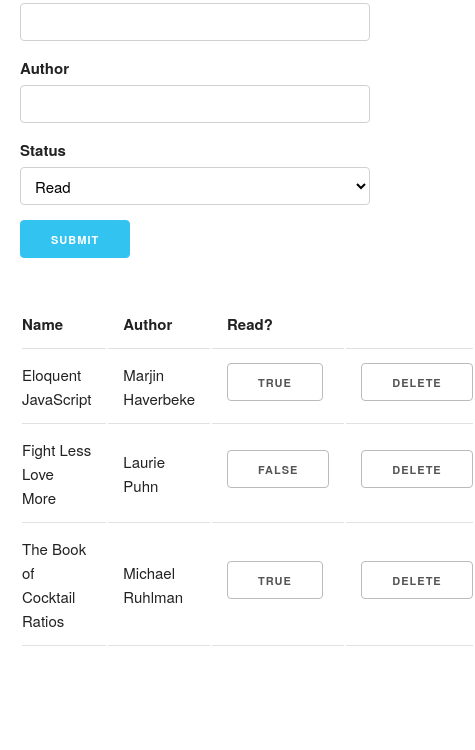
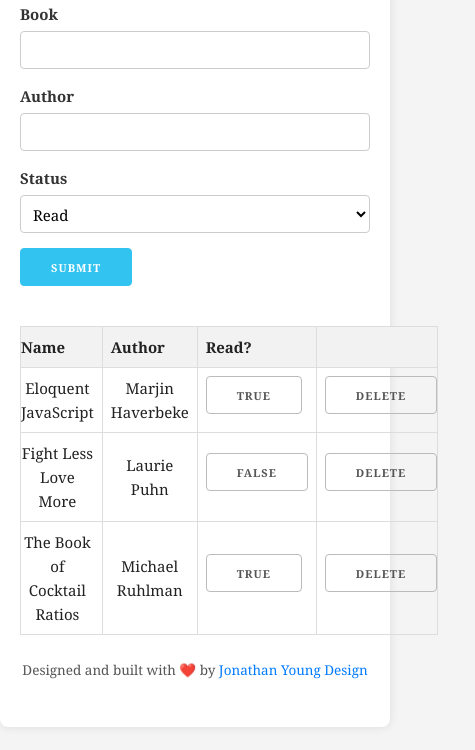
Before and after one commit to iterating/test.library, a plain HTML site: page index.html in a window 390 px wide. Shown: the part 94-844 px from the top of the page, 475 px wide, since content can reach past the window. Drawn offline with Linux system fonts and the light colour scheme.

Commit message:
Styled for both mobile and browser

```diff
--- a/index.html
+++ b/index.html
@@ -5,58 +5,143 @@
   <meta charset="utf-8" />
   <title>Book Tracking App</title>
   <meta name="author" content="Jonathan Young" />
-  <meta name="description" content="" />
-  <meta name="author" content="" />
-
+  <meta name="description" content="A simple book tracking application" />
   <meta name="viewport" content="width=device-width, initial-scale=1.0" />
-
 
   <!-- CSS -->
   <link rel="stylesheet" href="modern-normalize.css" />
   <link rel="stylesheet" href="skeleton.css" />
 
+  <style>
+    /* Additional custom styles to match Calibre-like aesthetics */
+    body {
+      font-family: 'Georgia', serif;
+      background-color: #f4f4f4;
+      margin: 0;
+      padding: 0;
+    }
+
+    .container {
+      background-color: #ffffff;
+      border-radius: 8px;
+      box-shadow: 0 0 10px rgba(0, 0, 0, 0.1);
+      padding: 20px;
+      max-width: 800px;
+      margin: 20px auto;
+    }
+
+    h1 {
+      font-size: 2em;
+      margin-bottom: 20px;
+      color: #333;
+    }
+
+    label {
+      font-weight: bold;
+      color: #333;
+    }
+
+    input[type="text"], select {
+      border: 1px solid #ccc;
+      border-radius: 4px;
+      padding: 8px;
+      width: 100%;
+    }
+
+    .button-primary {
+      background-color: #007bff;
+      color: white;
+      border: none;
+      border-radius: 4px;
+      padding: 10px 15px;
+      cursor: pointer;
+      text-align: center;
+      text-decoration: none;
+    }
+
+    .button-primary:hover {
+      background-color: #0056b3;
+    }
+
+    table {
+      width: 100%;
+      border-collapse: collapse;
+      margin-top: 20px;
+    }
+
+    th, td {
+      border: 1px solid #ddd;
+      padding: 8px;
+      text-align: left;
+    }
+
+    th {
+      background-color: #f2f2f2;
+    }
+
+    p {
+      font-size: 0.9em;
+      color: #555;
+    }
+
+    p a {
+      color: #007bff;
+      text-decoration: none;
+    }
+
+    p a:hover {
+      text-decoration: underline;
+    }
+  </style>
 </head>
+
 <body>
   <div class="container">
-    <h1> Book Tracking App </h1>
-  </div>
-  <div class="container">
+    <h1>Book Tracking App</h1>
+
+    <form action="">
       <div class="row">
-      <form action="">
-        <div class="five columns">
+        <div class="six columns">
           <label for="name">Book</label>
-          <input type="text" class="u-full-width" id="name" />
+          <input type="text" id="name" />
         </div>
-        <div class="five columns">
+        <div class="six columns">
           <label for="author">Author</label>
-          <input type="text" class="u-full-width" id="author" />
+          <input type="text" id="author" />
         </div>
-        <div class="two columns">
+      </div>
+      <div class="row">
+        <div class="six columns">
           <label for="status">Status</label>
-          <select name="status" id="status" class="u-full-width">
+          <select name="status" id="status">
             <option value="true">Read</option>
             <option value="false">Not read</option>
           </select>
         </div>
-        <input type="submit" value="submit" class="button-primary" />
-      </form>
-    </div>
-    <div class="row">
-      <div class="twelve columns"></div>
-      <table class="twelve columns">
+        <div class="six columns">
+          <input type="submit" value="Submit" class="button-primary" />
+        </div>
+      </div>
+    </form>
+
+    <table>
+      <thead>
         <tr>
-          <th>Name</th>
+          <th >Name</th>
           <th>Author</th>
           <th>Read?</th>
           <th></th>
         </tr>
-        <tbody id="book-table-body"></tbody>
-      </table>
-    </div>
+      </thead>
+      <tbody id="book-table-body"></tbody>
+    </table>
 
-
+    <p style="text-align: center;">
+      Designed and built with ❤️ by <a href="https://iterating.github.io/cv/" target="_blank">Jonathan Young Design</a>
+    </p>
   </div>
 
   <script src="library.js"></script>
 </body>
+
 </html>
--- a/library.js
+++ b/library.js
@@ -86,8 +86,8 @@ const displayBooks = () => {
   myLibrary.books.forEach((book) => {
     const showBook = `
       <tr>
-        <td>${book.name}</td>
-        <td>${book.author}</td>
+        <td style="text-align: center;">${book.name}</td>
+        <td style="text-align: center;">${book.author}</td>
         <td><button class="status-button">${book.status}</button></td>
         <td><button class="delete">delete</button></td>
       </tr>
```
Also changed, not shown: skeleton.css (line endings or trailing spaces).
